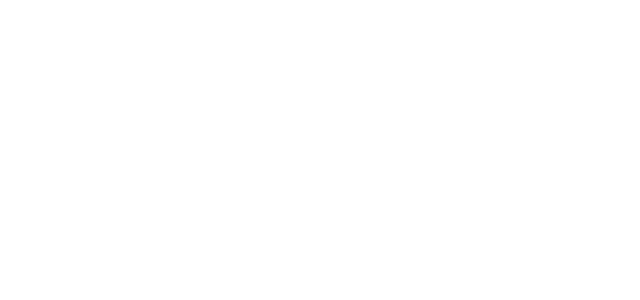
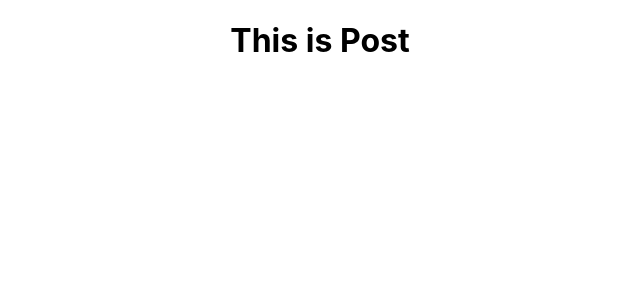
Before and after one commit to walnut07/Mewy, a React (Create React App) app in the folder client/: page /post in a window 1280 px wide. Before the commit this address had no page. Shown: the top 300 px of the page, without its empty margins (320-960 px from the left). Built offline with nearby package versions, Linux system fonts and the light colour scheme.

Commit message:
Feat: Call the templates from the App component

```diff
--- a/client/src/App.tsx
+++ b/client/src/App.tsx
@@ -1,5 +1,8 @@
 import { BrowserRouter, Routes, Route } from "react-router-dom";
 import Home from "./components/templates/Home";
+import List from "./components/templates/List";
+import Post from "./components/templates/Post";
+import Single from "./components/templates/SinglePhoto";
 import './App.css';
 
 function App() {
@@ -8,6 +11,9 @@
       <BrowserRouter>
         <Routes>
           <Route path="/" element={<Home />}/>
+          <Route path="/list" element={<List />}/>
+          <Route path="/post" element={<Post />}/>
+          <Route path="/single" element={<Single />}/>
         </Routes>
       </BrowserRouter>
     </div>
--- a/client/src/components/templates/List.tsx
+++ b/client/src/components/templates/List.tsx
@@ -0,0 +1,8 @@
+
+const List = () => {
+  return (
+      <h1>This is List</h1>
+  );
+};
+
+export default List;
--- a/client/src/components/templates/Post.tsx
+++ b/client/src/components/templates/Post.tsx
@@ -0,0 +1,8 @@
+
+const Post = () => {
+  return (
+      <h1>This is Post</h1>
+  );
+};
+
+export default Post;
--- a/client/src/components/templates/SinglePhoto.tsx
+++ b/client/src/components/templates/SinglePhoto.tsx
@@ -0,0 +1,8 @@
+
+const SinglePhoto = () => {
+  return (
+      <h1>This is Single Photo</h1>
+  );
+};
+
+export default SinglePhoto;
```
